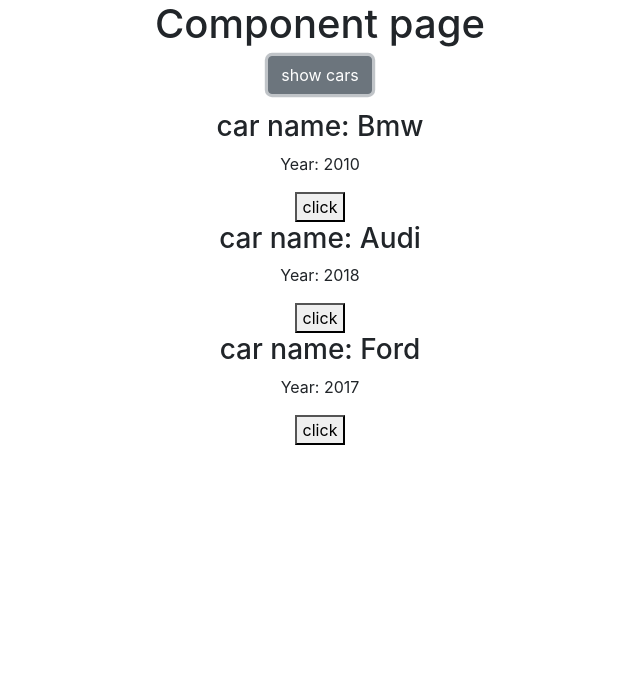
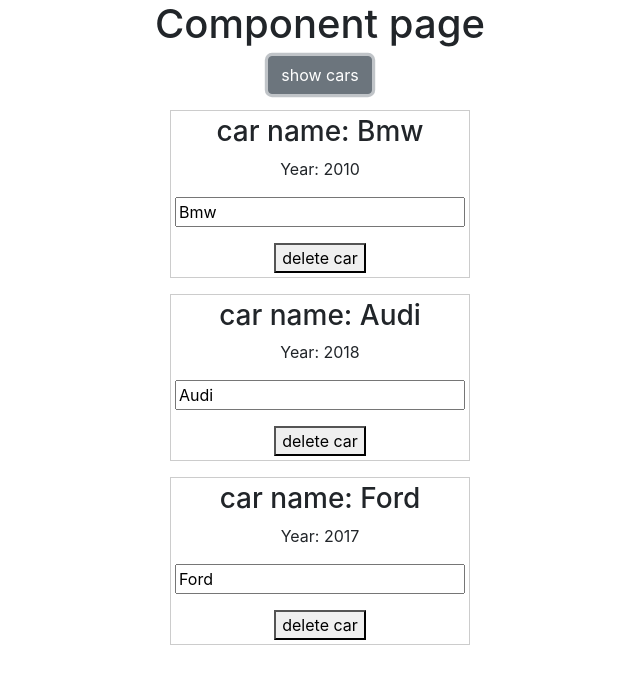
Before and after one commit to andreyfrolov34/react_test, a React (Create React App) app: page / in a window 1280 px wide. Both pictures are taken after a click on the button "show cars". Shown: the top 684 px of the page, without its empty margins (320-960 px from the left). Built offline with nearby package versions, Linux system fonts and the light colour scheme.

Commit message:
добавил функцию удаления и динамического изменения имени компонента

```diff
--- a/src/App.js
+++ b/src/App.js
@@ -14,20 +14,28 @@
        pageTitle: 'Component page'
    };
 
-
-
-   changeTitleHandler = (pageTitle) => {
+   deleteHandler(i) {// при использовании обычной ф-ии, в компоненте нужно исп-ть bind(this) или исп-ть: () => {}
+       const newCars = this.state.cars.concat()// копируем в newCars state.cars
+       newCars.splice(i, 1)
        this.setState({
-           pageTitle
+           cars: newCars
        })
-   };
+   }
 
    handlerVisual = () => {
        this.setState({
            showCars : !this.state.showCars
        })
    };
-
+    onChangeName(name, i) {
+        const car = this.state.cars[i] // находим элемент по индексу
+        car.name = name //  вполе name элемента присваем новое значение из инпута
+        const newCars = [...this.state.cars] // спред опрератор разворачивает  state.cars в переменую.(клонирует)
+        newCars[i] = car // в новом массиве(в элементе по индексу) присваиваем новый элемент...TODO
+        this.setState({ // записываем все значения в setState (!!! примое присваивание запрещено !!!)
+            cars: newCars
+        })
+    }
 
 
 
@@ -46,7 +54,8 @@
                       key={i}
                       name={car.name}
                       year={car.year}
-                      onChangeTitle={() => this.changeTitleHandler(car.name)}
+                      onChangeName={(event) => this.onChangeName(event.target.value, i)}
+                      onDelete={this.deleteHandler.bind(this, i)}
                   />
               )
           })
--- a/src/Car/Car.js
+++ b/src/Car/Car.js
@@ -8,10 +8,11 @@
 
 export default (props) => {
    return (
-       <div>
+       <div className="px-1 py-1 mb-3 mx-auto" style={{width: '300px', border: '1px solid #ccc'}}>
            <h3>car name: {props.name}</h3>
            <p>Year: {props.year}</p>
-           <button onClick={props.onChangeTitle}>click</button>
+           <input className="input-group mb-3 mx-auto" type='text' onChange={props.onChangeName} value={props.name} />
+           <button onClick={props.onDelete}>delete car</button>
        </div>
    )
 }
--- a/src/Car/Heading.js
+++ b/src/Car/Heading.js
@@ -5,7 +5,6 @@
       <div>
           <h1> {props.title}</h1>
           <div className="input-group mb-3 mx-auto" style={{width: 500}}>
-              {/*<input type="text" className="form-control mr-3" onChange={this.handleInput} />*/}
               <button className="btn btn-secondary mx-auto"
                       type="button"
                       onClick={props.handlerVisual}
```
